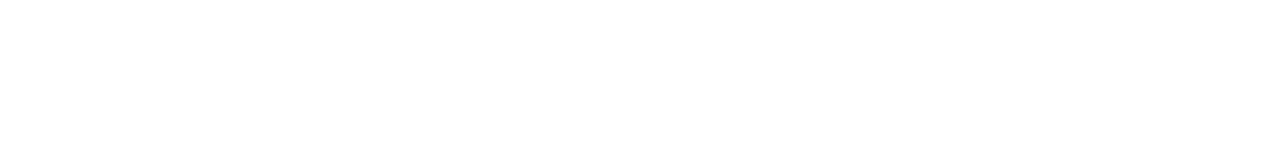
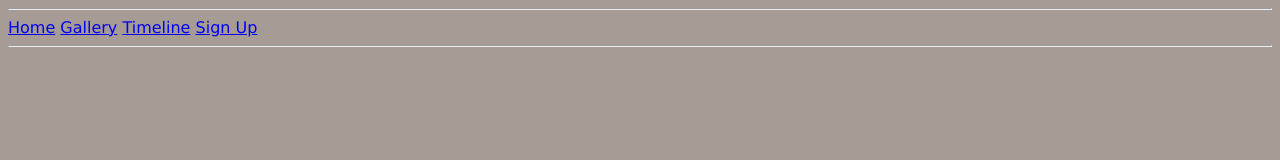
Before and after one commit to mariaarnesson/pablo_picasso_biography, a plain HTML site: page index.html in a window 1280 px wide. Drawn offline with Linux system fonts and the light colour scheme; files that its build step writes are made by us from their sources.

Commit message:
Add basic header structure

```diff
--- a/index.html
+++ b/index.html
@@ -10,5 +10,17 @@
 <title>Pablo Picasso</title>
 </head>
 <body>
+    <header>
+        <a href="index.html">
+        </a>
+    <hr>
+        <nav>
+            <a href="index.html">Home</a>
+            <a href="gallery.html">Gallery</a>
+            <a href="timeline.html">Timeline</a>
+            <a href="sign-up.html">Sign Up</a>
+        </nav>
+    <hr>
+    </header>
     </body>
 </html>
--- a/style.css
+++ b/style.css
@@ -0,0 +1,6 @@
+@import url('https://fonts.googleapis.com/css2?family=Dancing+Script&family=Oswald:wght@300&display=swap');
+body {
+    background-position: 0in;
+    font-family:'Lucida Sans', 'Lucida Sans Regular', 'Lucida Grande', 'Lucida Sans Unicode', Geneva, Verdana, sans-serif;
+    background-color: #a69c95;
+}
```
